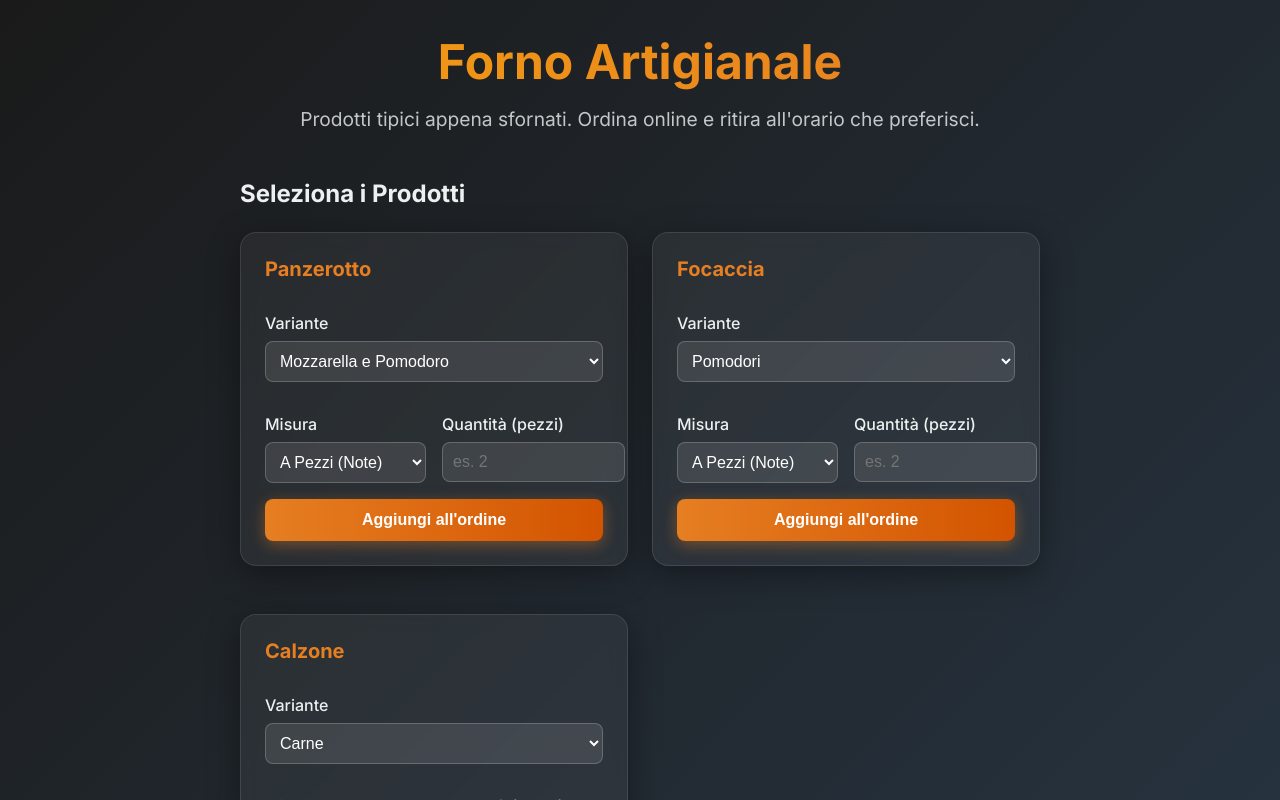
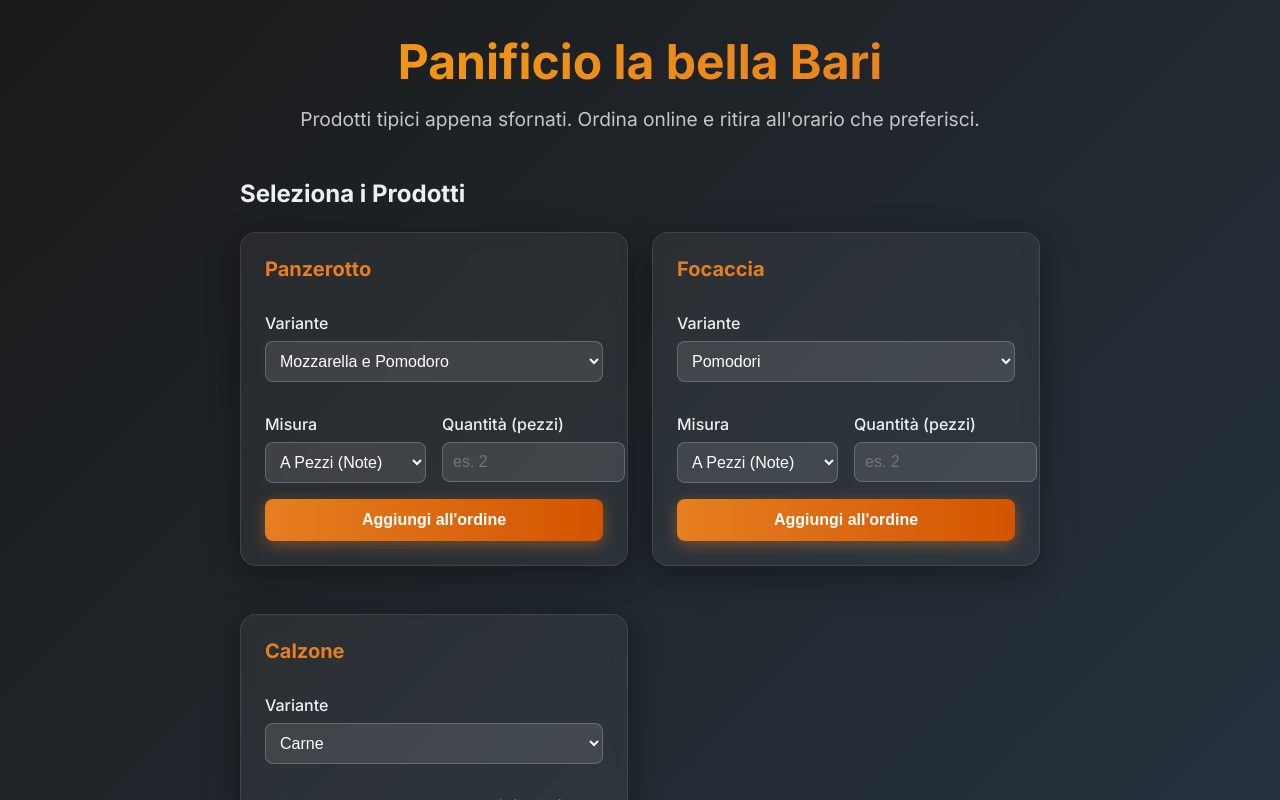
Before and after one commit to cavalieridelcodice-webdeveloper/ordinazioni-panificio, a Next.js app: page / in a window 1280 px wide. Shown: the top 800 px of the page. Built offline with nearby package versions, Linux system fonts and the light colour scheme.

Commit message:
Update web app

```diff
--- a/src/app/page.tsx
+++ b/src/app/page.tsx
@@ -6,7 +6,7 @@ export default function Home() {
     <main className="container">
       <header style={{ textAlign: 'center', marginBottom: '3rem' }}>
         <h1 style={{ fontSize: '3rem', margin: 0, background: 'linear-gradient(to right, #f39c12, #e67e22)', WebkitBackgroundClip: 'text', WebkitTextFillColor: 'transparent' }}>
-          Forno Artigianale
+          Panificio la bella Bari
         </h1>
         <p style={{ fontSize: '1.2rem', opacity: 0.8, marginTop: '1rem' }}>
           Prodotti tipici appena sfornati. Ordina online e ritira all'orario che preferisci.
```
